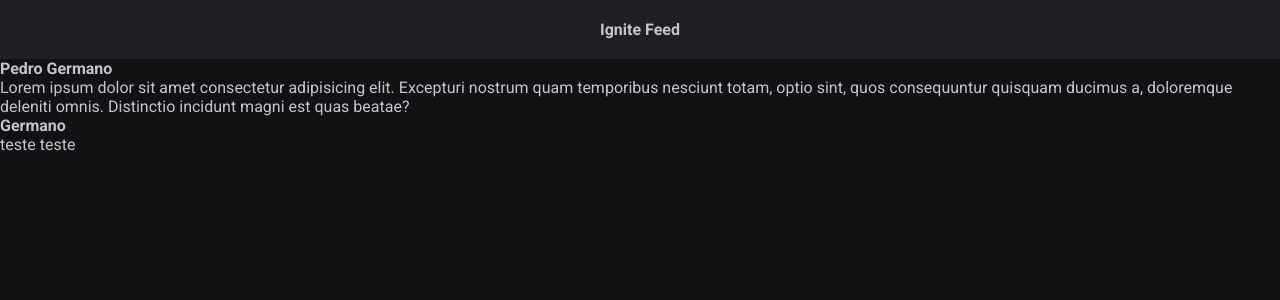
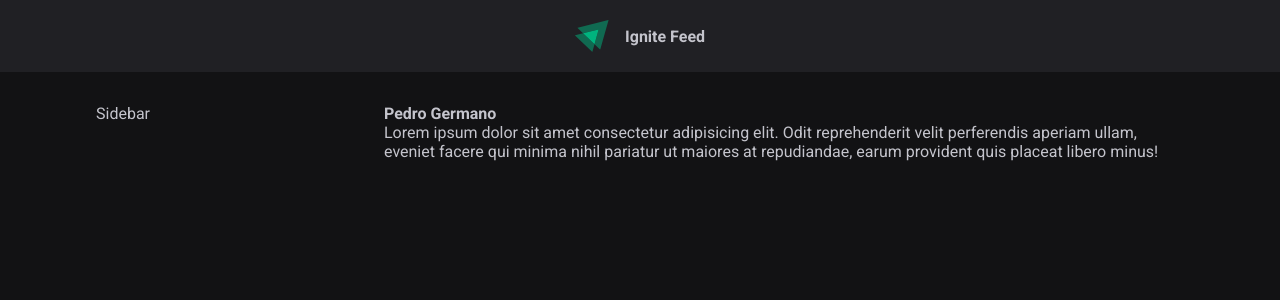
Before and after one commit to pedroGermano/01-fundamentos-reactjs, a React (Vite) app: page / in a window 1280 px wide. Shown: the top 300 px of the page. Built offline with nearby package versions, Linux system fonts and the light colour scheme.

Commit message:
FEAT: component sidebar create and add

```diff
--- a/src/App.jsx
+++ b/src/App.jsx
@@ -2,18 +2,23 @@ import { Header } from "./components/Header";
 import { Post } from "./Post";
 
 import "./global.css";
+import styled from "./App.module.css";
 
 export function App() {
   return (
     <div>
       <Header />
-      <Post
-        author="Pedro Germano"
-        content="Lorem ipsum dolor sit amet consectetur adipisicing elit. Excepturi
-        nostrum quam temporibus nesciunt totam, optio sint, quos consequuntur quisquam ducimus a,
-        doloremque deleniti omnis. Distinctio incidunt magni est quas beatae?"
-      />
-      <Post author="Germano" content="teste teste" />
+      <div className={styled.wrapper}>
+        <aside>Sidebar</aside>
+        <main>
+          <Post
+            author="Pedro Germano"
+            content="Lorem ipsum dolor sit amet consectetur adipisicing elit.
+            Odit reprehenderit velit perferendis aperiam ullam, eveniet facere
+            qui minima nihil pariatur ut maiores at repudiandae, earum provident quis placeat libero minus!"
+          />
+        </main>
+      </div>
     </div>
   );
 }
--- /dev/null
+++ b/src/App.module.css
@@ -0,0 +1,9 @@
+.wrapper{
+  max-width: 70rem;
+  margin: 2rem auto;
+  padding: 0 1rem;
+  display: grid;
+  grid-template-columns: 16rem 1fr;
+  gap: 2rem;
+  align-items: flex-start;
+}
--- a/src/components/Header.jsx
+++ b/src/components/Header.jsx
@@ -1,8 +1,10 @@
 import styled from "./Header.module.css";
+import igniteLogo from "../assets/ignite-logo.svg";
 
 export function Header() {
   return (
     <header className={styled.header}>
+      <img src={igniteLogo} alt="Logo ignite feed" />
       <strong>Ignite Feed</strong>
     </header>
   );
--- a/src/components/Header.module.css
+++ b/src/components/Header.module.css
@@ -2,5 +2,18 @@
   background: var(--gray-800);
   display: flex;
   justify-content: center;
+  gap: 1rem;
+
   padding: 1.25rem 0;
 }
+
+.header img {
+
+  height: 2rem;
+
+}
+
+.header strong{
+  display: flex;
+  align-items: center;
+}
```
Also changed, not shown: src/components/Sidebar.jsx (added), src/components/Sidebar.module.css (added).
